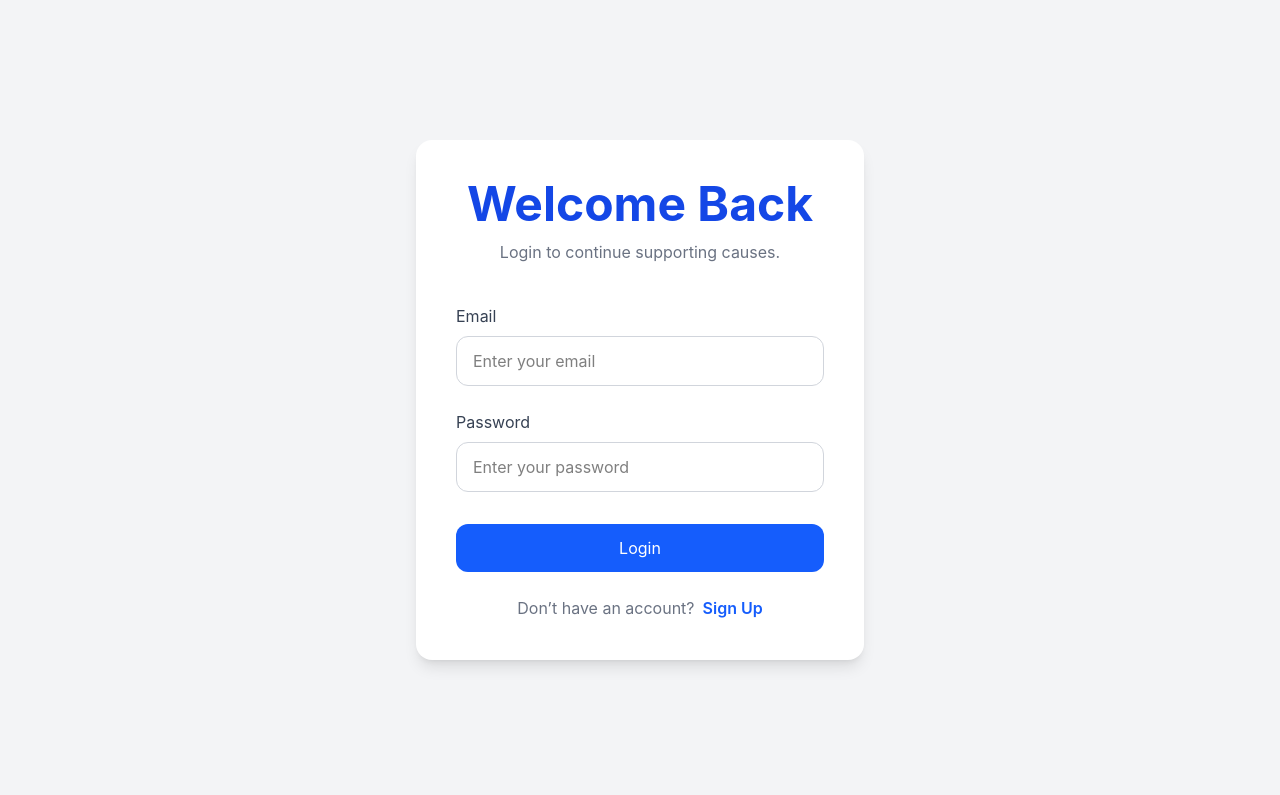
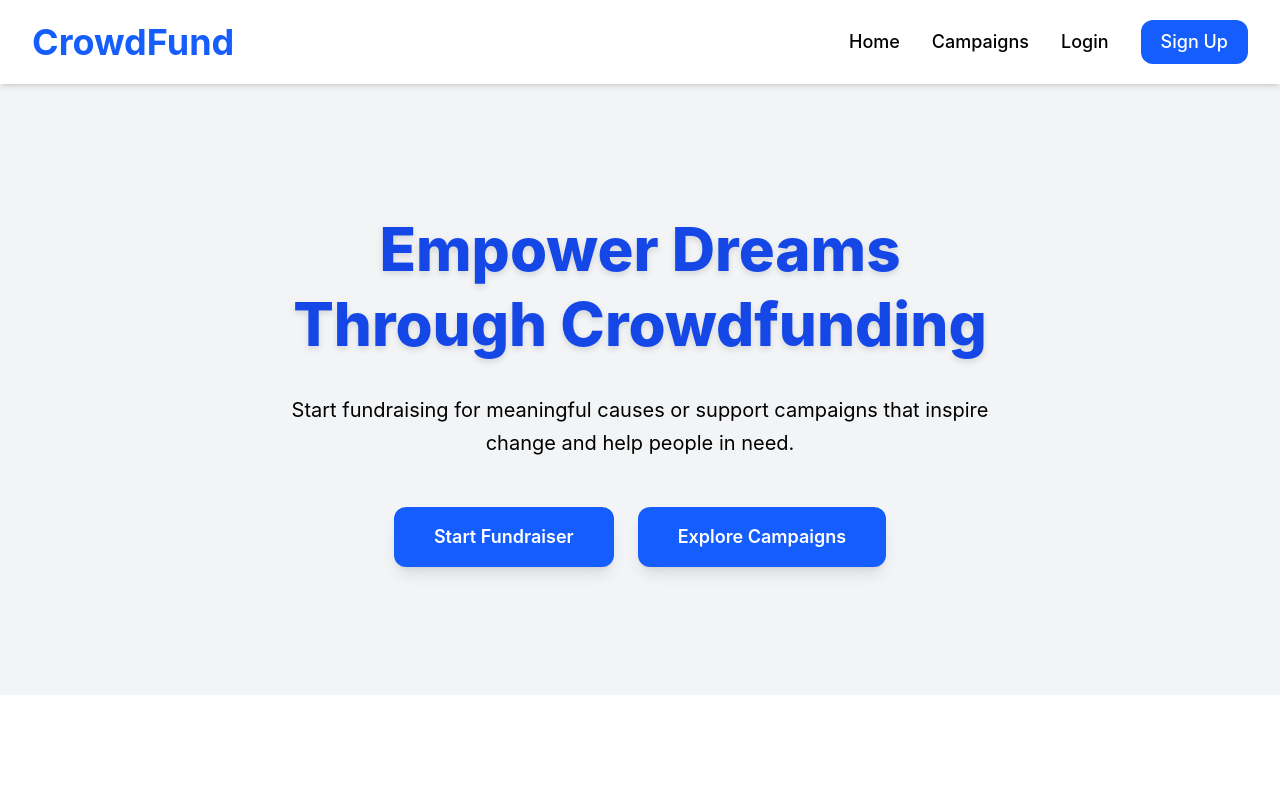
Before and after one commit to ConsoleOverload/CrowdFunding_Project, a React app in the folder frontend/: page / in a window 1280 px wide. Shown: the top 795 px of the page. Built offline with nearby package versions, Linux system fonts and the light colour scheme; the HTML template or start-up script is replaced by a standard one.

Commit message:
Update App.jsx

```diff
--- a/frontend/src/App.jsx
+++ b/frontend/src/App.jsx
@@ -5,45 +5,30 @@
 import Signup from "./pages/Signup";
 import Campaigns from "./pages/Campaigns";
 import CreateCampaign from "./pages/CreateCampaign";
-import CampaignDetails from "./pages/CampaignDetails";
 import Profile from "./pages/Profile";
-import Admin from "./pages/Admin";
-
 
 function App() {
-return ( <BrowserRouter>
+  return (
+    <BrowserRouter>
 
       <Routes>
 
-    {/* First Page */}
-    <Route path="/" element={<Login />} />
+        {/* HOME PAGE FIRST */}
+        <Route path="/" element={<Home />} />
+        <Route path="/home" element={<Home />} />
 
-    {/* Signup */}
+        {/* AUTH */}
+        <Route path="/login" element={<Login />} />
         <Route path="/signup" element={<Signup />} />
 
-    {/* Home */}
-    <Route path="/home" element={<Home />} />
-
-    {/* Campaigns */}
+        {/* PAGES */}
         <Route path="/campaigns" element={<Campaigns />} />
-
-    {/* Create Campaign */}
         <Route path="/create" element={<CreateCampaign />} />
-
-    {/* Campaign Details */}
-    <Route path="/campaign/:id" element={<CampaignDetails />} />
-
         <Route path="/profile" element={<Profile />} />
-
-    <Route path="/admin" element={<Admin />} />
-
-
 
       </Routes>
 
     </BrowserRouter>
-
-
   );
 }
 
```
Lines whose indentation alone changed are shown as unchanged.
